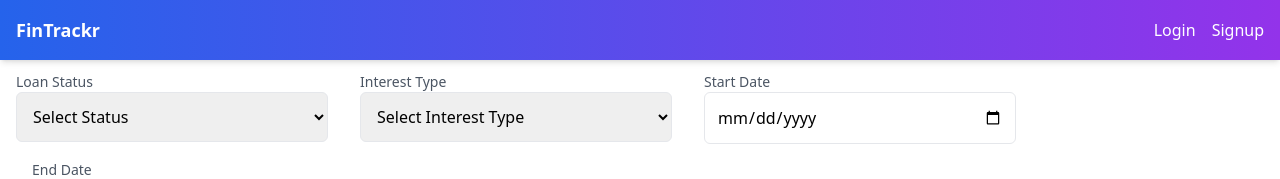
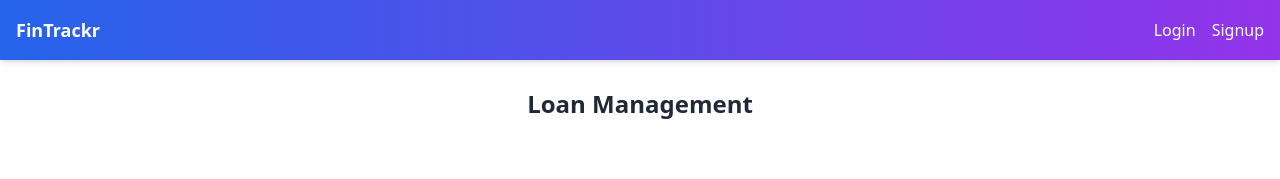
Before and after one commit to Venkata-Giridhar-Garikipati/FinTrackr, a React (Create React App) app in the folder frontend/: page /loan-edit in a window 1280 px wide. Shown: the top 179 px of the page. Built offline with nearby package versions, Linux system fonts and the light colour scheme; no server answers.

Commit message:
Update LoanEdit.jsx

```diff
--- a/frontend/src/components/LoanEdit.jsx
+++ b/frontend/src/components/LoanEdit.jsx
@@ -74,7 +74,7 @@ const LoanEdit = () => {
 
   return (
     <div className="container mx-auto p-4 space-y-6">
-      <h2 className="text-2xl font-bold text-center text-gray-800">Loan Management</h2>
+      <h2 className="text-2xl mt-10 p-8 font-bold text-center text-gray-800">Loan Management</h2>
 
       <div className="flex flex-wrap space-x-4 mb-6 gap-4">
         <div className="w-full sm:w-1/4">
```
